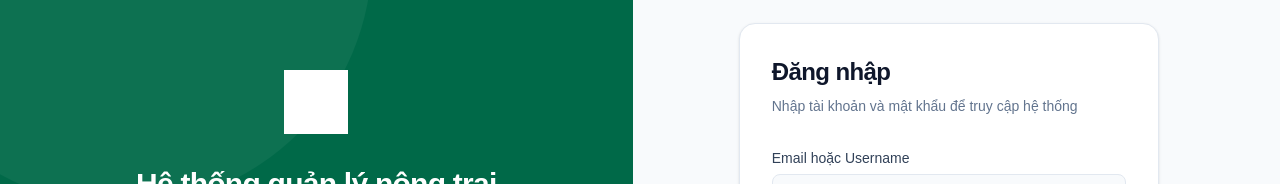
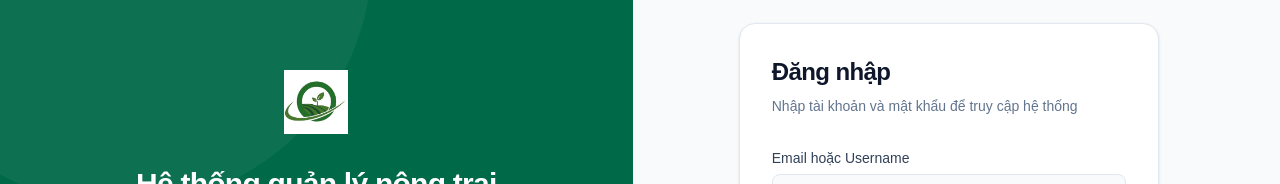
Before and after one commit to orbit-team-05/O.R.B.I.T-FE, a React (Vite) app: page /login in a window 1280 px wide. Shown: the part 166-350 px from the top of the page. Built offline with nearby package versions, Linux system fonts and the light colour scheme.

Commit message:
fix-icon

```diff
--- a/src/pages/auth/LoginPage.jsx
+++ b/src/pages/auth/LoginPage.jsx
@@ -130,7 +130,8 @@ export function LoginPage() {
                     <img
                         src={orbitLogo}
                         alt="ORBIT"
-                        className="mx-auto mb-8 h-16 w-auto brightness-0 invert"
+                        className="mx-auto mb-8 h-16 w-auto"
+                        style={{ mixBlendMode: 'screen' }}
                     />
 
                     <h1 className="text-3xl font-bold tracking-tight text-white">
```
